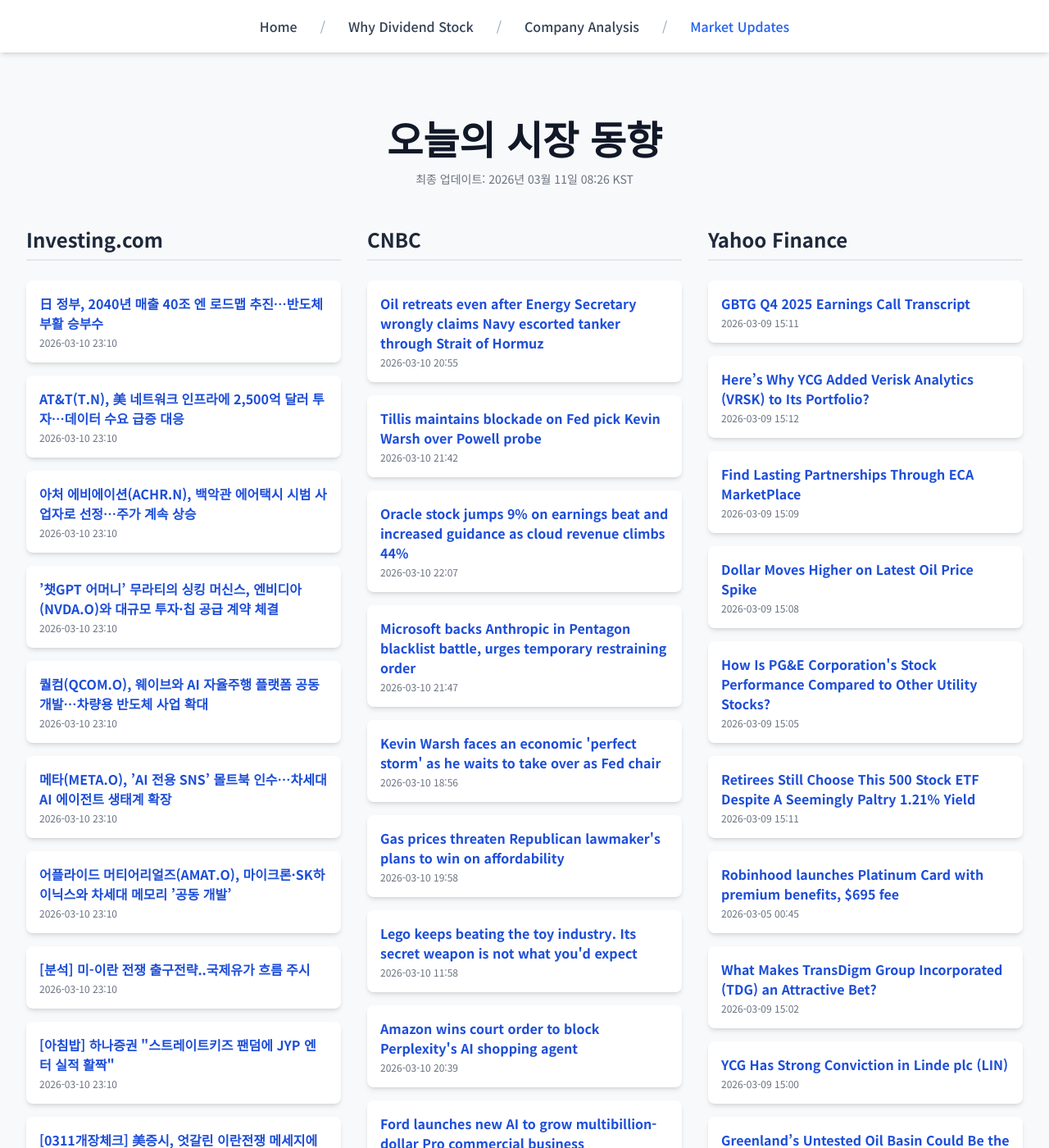
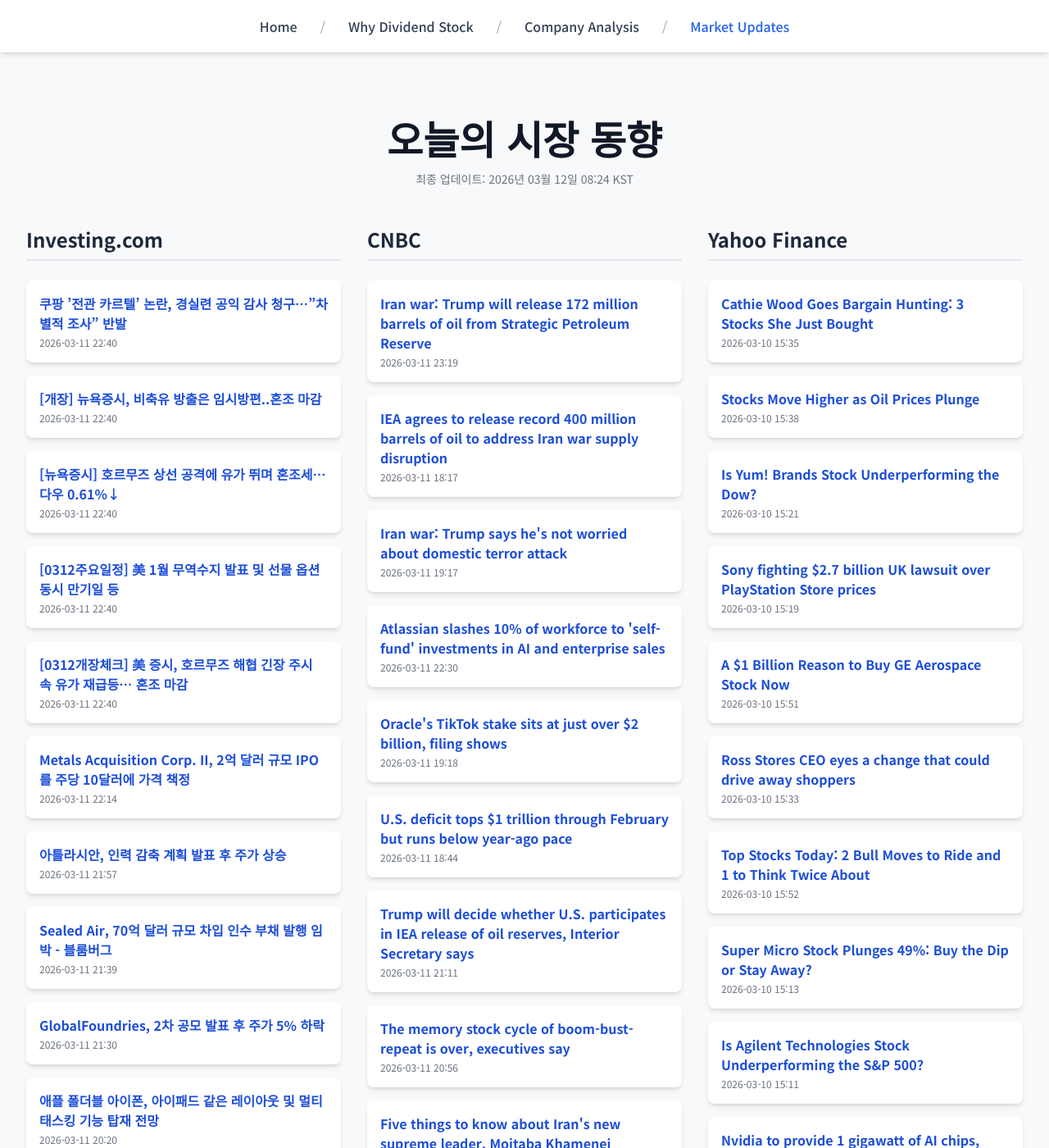
Before and after one commit to Kay-Hwang/my-company-analysis, a Jekyll site: the page built from market-updates.html, in a window 1280 px wide and 1400 px high. Shown: the whole window at 82% size. Built offline with Jekyll 4.4.1, drawn with Linux system fonts in a browser that asks for light colours; nearby versions of some CDN libraries; a script that is not in the unit is left out; some of the changed text lies outside the part shown.

Commit message:
Update daily data

```diff
--- a/_data/latest_data.json
+++ b/_data/latest_data.json
@@ -1,190 +1,190 @@
 {
-  "lastUpdated": "2026년 03월 11일 08:26 KST",
+  "lastUpdated": "2026년 03월 12일 08:24 KST",
   "news": {
     "investing": [
       {
-        "title": "日 정부, 2040년 매출 40조 엔 로드맵 추진…반도체 부활 승부수",
-        "link": "https://kr.investing.com/news/stock-market-news/article-1858654",
-        "pubDate": "2026-03-10 23:10:51",
-        "summary": "日 정부, 2040년 매출 40조 엔 로드맵 추진…반도체 부활 승부수"
+        "title": "쿠팡 ’전관 카르텔’ 논란, 경실련 공익 감사 청구…”차별적 조사” 반발",
+        "link": "https://kr.investing.com/news/stock-market-news/article-1860489",
+        "pubDate": "2026-03-11 22:40:55",
+        "summary": "쿠팡 ’전관 카르텔’ 논란, 경실련 공익 감사 청구…”차별적 조사” 반발"
       },
       {
-        "title": "AT&T(T.N), 美 네트워크 인프라에 2,500억 달러 투자…데이터 수요 급증 대응",
-        "link": "https://kr.investing.com/news/stock-market-news/article-1858653",
-        "pubDate": "2026-03-10 23:10:50",
-        "summary": "AT&T(T.N), 美 네트워크 인프라에 2,500억 달러 투자…데이터 수요 급증 대응"
+        "title": "[개장] 뉴욕증시, 비축유 방출은 임시방편..혼조 마감",
+        "link": "https://kr.investing.com/news/stock-market-news/article-1860488",
+        "pubDate": "2026-03-11 22:40:55",
+        "summary": "[개장] 뉴욕증시, 비축유 방출은 임시방편..혼조 마감"
       },
       {
-        "title": "아처 에비에이션(ACHR.N), 백악관 에어택시 시범 사업자로 선정…주가 계속 상승",
-        "link": "https://kr.investing.com/news/stock-market-news/article-1858652",
-        "pubDate": "2026-03-10 23:10:50",
-        "summary": "아처 에비에이션(ACHR.N), 백악관 에어택시 시범 사업자로 선정…주가 계속 상승"
+        "title": "[뉴욕증시] 호르무즈 상선 공격에 유가 뛰며 혼조세…다우 0.61%↓",
+        "link": "https://kr.investing.com/news/stock-market-news/article-1860487",
+        "pubDate": "2026-03-11 22:40:46",
+        "summary": "[뉴욕증시] 호르무즈 상선 공격에 유가 뛰며 혼조세…다우 0.61%↓"
       },
       {
-        "title": "’챗GPT 어머니’ 무라티의 싱킹 머신스, 엔비디아(NVDA.O)와 대규모 투자·칩 공급 계약 체결",
-        "link": "https://kr.investing.com/news/stock-market-news/article-1858651",
-        "pubDate": "2026-03-10 23:10:50",
-        "summary": "’챗GPT 어머니’ 무라티의 싱킹 머신스, 엔비디아(NVDA.O)와 대규모 투자·칩 공급 계약 체결"
+        "title": "[0312주요일정] 美 1월 무역수지 발표 및 선물 옵션 동시 만기일 등",
+        "link": "https://kr.investing.com/news/stock-market-news/article-1860486",
+        "pubDate": "2026-03-11 22:40:13",
+        "summary": "[0312주요일정] 美 1월 무역수지 발표 및 선물 옵션 동시 만기일 등"
       },
       {
-        "title": "퀄컴(QCOM.O), 웨이브와 AI 자율주행 플랫폼 공동 개발…차량용 반도체 사업 확대",
-        "link": "https://kr.investing.com/news/stock-market-news/article-1858650",
-        "pubDate": "2026-03-10 23:10:50",
-        "summary": "퀄컴(QCOM.O), 웨이브와 AI 자율주행 플랫폼 공동 개발…차량용 반도체 사업 확대"
+        "title": "[0312개장체크] 美 증시, 호르무즈 해협 긴장 주시 속 유가 재급등… 혼조 마감",
+        "link": "https://kr.investing.com/news/stock-market-news/article-1860485",
+        "pubDate": "2026-03-11 22:40:12",
+        "summary": "[0312개장체크] 美 증시, 호르무즈 해협 긴장 주시 속 유가 재급등… 혼조 마감"
       },
       {
-        "title": "메타(META.O), ’AI 전용 SNS’ 몰트북 인수…차세대 AI 에이전트 생태계 확장",
-        "link": "https://kr.investing.com/news/stock-market-news/article-1858649",
-        "pubDate": "2026-03-10 23:10:49",
-        "summary": "메타(META.O), ’AI 전용 SNS’ 몰트북 인수…차세대 AI 에이전트 생태계 확장"
+        "title": "Metals Acquisition Corp. II, 2억 달러 규모 IPO를 주당 10달러에 가격 책정",
+        "link": "https://kr.investing.com/news/stock-market-news/article-432SI-1860459",
+        "pubDate": "2026-03-11 22:14:04",
+        "summary": "Metals Acquisition Corp. II, 2억 달러 규모 IPO를 주당 10달러에 가격 책정"
       },
       {
-        "title": "어플라이드 머티어리얼즈(AMAT.O), 마이크론·SK하이닉스와 차세대 메모리 ’공동 개발’",
-        "link": "https://kr.investing.com/news/stock-market-news/article-1858648",
-        "pubDate": "2026-03-10 23:10:49",
-        "summary": "어플라이드 머티어리얼즈(AMAT.O), 마이크론·SK하이닉스와 차세대 메모리 ’공동 개발’"
+        "title": "아틀라시안, 인력 감축 계획 발표 후 주가 상승",
+        "link": "https://kr.investing.com/news/stock-market-news/article-93CH-1860438",
+        "pubDate": "2026-03-11 21:57:55",
+        "summary": "아틀라시안, 인력 감축 계획 발표 후 주가 상승"
       },
       {
-        "title": "[분석] 미-이란 전쟁 출구전략..국제유가 흐름 주시",
-        "link": "https://kr.investing.com/news/stock-market-news/article-1858647",
-        "pubDate": "2026-03-10 23:10:49",
-        "summary": "[분석] 미-이란 전쟁 출구전략..국제유가 흐름 주시"
+        "title": "Sealed Air, 70억 달러 규모 차입 인수 부채 발행 임박 - 블룸버그",
+        "link": "https://kr.investing.com/news/stock-market-news/article-93CH-1860418",
+        "pubDate": "2026-03-11 21:39:10",
+        "summary": "Sealed Air, 70억 달러 규모 차입 인수 부채 발행 임박 - 블룸버그"
       },
       {
-        "title": "[아침밥] 하나증권 \"스트레이트키즈 팬덤에 JYP 엔터 실적 활짝\"",
-        "link": "https://kr.investing.com/news/stock-market-news/article-1858646",
-        "pubDate": "2026-03-10 23:10:41",
-        "summary": "[아침밥] 하나증권 \"스트레이트키즈 팬덤에 JYP 엔터 실적 활짝\""
+        "title": "GlobalFoundries, 2차 공모 발표 후 주가 5% 하락",
+        "link": "https://kr.investing.com/news/stock-market-news/article-93CH-1860408",
+        "pubDate": "2026-03-11 21:30:07",
+        "summary": "GlobalFoundries, 2차 공모 발표 후 주가 5% 하락"
       },
       {
-        "title": "[0311개장체크] 美증시, 엇갈린 이란전쟁 메세지에 혼조세",
-        "link": "https://kr.investing.com/news/stock-market-news/article-1858645",
-        "pubDate": "2026-03-10 23:10:09",
-        "summary": "[0311개장체크] 美증시, 엇갈린 이란전쟁 메세지에 혼조세"
+        "title": "애플 폴더블 아이폰, 아이패드 같은 레이아웃 및 멀티태스킹 기능 탑재 전망",
+        "link": "https://kr.investing.com/news/stock-market-news/article-93CH-1860284",
+        "pubDate": "2026-03-11 20:20:04",
+        "summary": "애플 폴더블 아이폰, 아이패드 같은 레이아웃 및 멀티태스킹 기능 탑재 전망"
       }
     ],
     "cnbc": [
       {
-        "title": "Oil retreats even after Energy Secretary wrongly claims Navy escorted tanker through Strait of Hormuz",
-        "link": "https://www.cnbc.com/2026/03/10/crude-oil-prices-today-iran-war.html",
-        "pubDate": "Tue, 10 Mar 2026 20:55:44 GMT",
-        "summary": "The International Energy Agency will hold an extraordinary meeting on Tuesday to discuss a possible release of emergency stockpiles."
+        "title": "Iran war: Trump will release 172 million barrels of oil from Strategic Petroleum Reserve",
+        "link": "https://www.cnbc.com/2026/03/11/iran-war-trump-oil-strategic-petroleum-reserve.html",
+        "pubDate": "Wed, 11 Mar 2026 23:19:05 GMT",
+        "summary": "The U.S. currently has 415 million barrels of oil in its strategic reserve, about 58% of the authorized capacity of 714 million barrels."
       },
       {
-        "title": "Tillis maintains blockade on Fed pick Kevin Warsh over Powell probe",
-        "link": "https://www.cnbc.com/2026/03/10/fed-kevin-warsh-thom-tillis-trump.html",
-        "pubDate": "Tue, 10 Mar 2026 21:42:30 GMT",
-        "summary": "Sen. Thom Tillis met with Federal Reserve chairman nominee Kevin Warsh, who President Donald Trump wants to replace Chair Jerome Powell."
+        "title": "IEA agrees to release record 400 million barrels of oil to address Iran war supply disruption",
+        "link": "https://www.cnbc.com/2026/03/11/iea-oil-reserves-crude-prices-iran-g7-energy.html",
+        "pubDate": "Wed, 11 Mar 2026 18:17:19 GMT",
+        "summary": "The move comes as the Iran war continues to choke off traffic through the strategically vital Strait of Hormuz."
       },
       {
-        "title": "Oracle stock jumps 9% on earnings beat and increased guidance as cloud revenue climbs 44%",
-        "link": "https://www.cnbc.com/2026/03/10/oracle-orcl-q3-earnings-report-2026.html",
-        "pubDate": "Tue, 10 Mar 2026 22:07:11 GMT",
-        "summary": "Oracle boosted its revenue backlog total by $30 billion during the February quarter."
+        "title": "Iran war: Trump says he's not worried about domestic terror attack",
+        "link": "https://www.cnbc.com/2026/03/11/iran-war-trump-domestic-terror-attack.html",
+        "pubDate": "Wed, 11 Mar 2026 19:17:27 GMT",
+        "summary": "President Donald Trump said oil companies should send tankers through the Strait of Hormuz, which has remained effectively closed due to the war on Iran."
       },
       {
-        "title": "Microsoft backs Anthropic in Pentagon blacklist battle, urges temporary restraining order",
-        "link": "https://www.cnbc.com/2026/03/10/microsoft-says-court-should-temporarily-block-pentagon-ban-anthropic.html",
-        "pubDate": "Tue, 10 Mar 2026 21:47:16 GMT",
-        "summary": "Microsoft threw its support behind Anthropic and advocated for a temporary restraining order to the Pentagon's supply chain risk designation."
+        "title": "Atlassian slashes 10% of workforce to 'self-fund' investments in AI and enterprise sales",
+        "link": "https://www.cnbc.com/2026/03/11/atlassian-slashes-10percent-of-workforce-to-self-fund-investments-in-ai.html",
+        "pubDate": "Wed, 11 Mar 2026 22:30:50 GMT",
+        "summary": "Atlassian said it's cutting 10% of its workforce, or about 1,600 jobs, as it restructures to fund investments in artificial intelligence and enterprise sales."
       },
       {
-        "title": "Kevin Warsh faces an economic 'perfect storm' as he waits to take over as Fed chair",
-        "link": "https://www.cnbc.com/2026/03/10/kevin-warsh-faces-economic-perfect-storm-as-he-waits-to-take-over-as-fed-chair.html",
-        "pubDate": "Tue, 10 Mar 2026 18:56:36 GMT",
-        "summary": "Warsh faces a potential buzzsaw in the form of a Hobson's choice between fighting inflation and supporting the labor market."
+        "title": "Oracle's TikTok stake sits at just over $2 billion, filing shows",
+        "link": "https://www.cnbc.com/2026/03/11/oracle-tiktok-us-stake-outages.html",
+        "pubDate": "Wed, 11 Mar 2026 19:18:02 GMT",
+        "summary": "Oracle bought 15% of TikTok's U.S. operations in January after China's ByteDance was forced by U.S. law to divest."
       },
       {
-        "title": "Gas prices threaten Republican lawmaker's plans to win on affordability",
-        "link": "https://www.cnbc.com/2026/03/10/gas-prices-election-republians-affordability.html",
-        "pubDate": "Tue, 10 Mar 2026 19:58:55 GMT",
-        "summary": "House Republicans plan to keep control of that chamber on a message of low costs. But higher oil prices could complicate that message."
+        "title": "U.S. deficit tops $1 trillion through February but runs below year-ago pace",
+        "link": "https://www.cnbc.com/2026/03/11/us-deficit-tops-1-trillion-through-february-but-runs-below-year-ago-pace.html",
+        "pubDate": "Wed, 11 Mar 2026 18:44:39 GMT",
+        "summary": "For the fiscal year to date, the deficit totaled $1.004 trillion, about 12% lower than the comparable period in 2025."
       },
       {
-        "title": "Lego keeps beating the toy industry. Its secret weapon is not what you'd expect",
-        "link": "https://www.cnbc.com/2026/03/10/lego-2025-earnings-toy-industry.html",
-        "pubDate": "Tue, 10 Mar 2026 11:58:07 GMT",
-        "summary": "Lego on Tuesday reported a 12% jump in revenue for fiscal year 2025 and reported consumer sales that far outpace the broader toy industry."
+        "title": "Trump will decide whether U.S. participates in IEA release of oil reserves, Interior Secretary says",
+        "link": "https://www.cnbc.com/2026/03/11/trump-iran-war-iea-oil-reserve.html",
+        "pubDate": "Wed, 11 Mar 2026 21:11:45 GMT",
+        "summary": "The IEA is group of 32 advanced economies primarily in Europe, North America and northeast Asia. The U.S. is a member of the organization."
       },
       {
-        "title": "Amazon wins court order to block Perplexity's AI shopping agent",
-        "link": "https://www.cnbc.com/2026/03/10/amazon-wins-court-order-to-block-perplexitys-ai-shopping-agent.html",
-        "pubDate": "Tue, 10 Mar 2026 20:39:33 GMT",
-        "summary": "Amazon sued Perplexity in November, accusing the startup of concealing its AI shopping agents."
+        "title": "The memory stock cycle of boom-bust-repeat is over, executives say",
+        "link": "https://www.cnbc.com/2026/03/11/memory-stocks-ai-chips-demand.html",
+        "pubDate": "Wed, 11 Mar 2026 20:56:55 GMT",
+        "summary": "Shares of Micron have skyrocketed 370% over the past year, while Sandisk is up more than 1100%."
       },
       {
-        "title": "Ford launches new AI to grow multibillion-dollar Pro commercial business",
-        "link": "https://www.cnbc.com/2026/03/10/ford-pro-ai.html",
-        "pubDate": "Tue, 10 Mar 2026 21:30:01 GMT",
-        "summary": "Ford CEO Jim Farley last month said diversifying Pro's revenue — specifically in software — is a crucial growth area for the company."
+        "title": "Five things to know about Iran's new supreme leader, Mojtaba Khamenei",
+        "link": "https://www.cnbc.com/2026/03/11/five-things-to-know-about-irans-new-supreme-leader-mojtaba-khamenei.html",
+        "pubDate": "Wed, 11 Mar 2026 14:10:31 GMT",
+        "summary": "\"The Iranians are showing defiance by choosing the son of Khamenei,\" a former diplomat told CNBC."
       },
       {
-        "title": "Russia told Trump it has not shared intelligence with Iran during war, Witkoff says",
-        "link": "https://www.cnbc.com/2026/03/10/iran-war-trump-russia-intelligence-witkoff.html",
-        "pubDate": "Tue, 10 Mar 2026 17:09:31 GMT",
-        "summary": "U.S. officials have said Russia has given Iran information that could help its forces strike U.S. military assets in the Middle East, MS Now has reported."
+        "title": "Iran sends millions of oil barrels to China through Strait of Hormuz even as war chokes the waterway",
+        "link": "https://www.cnbc.com/2026/03/11/iran-ships-oil-china-strait-hormuz-closure-.html",
+        "pubDate": "Wed, 11 Mar 2026 14:18:51 GMT",
+        "summary": "Iran has continued to ship crude oil via the Strait of Hormuz to China even as the war between U.S.-Israel and Iran has disrupted broader energy supplies via the waterway."
       }
     ],
     "yahoo": [
       {
-        "title": "GBTG Q4 2025 Earnings Call Transcript",
-        "link": "https://finance.yahoo.com/news/gbtg-q4-2025-earnings-call-151131441.html",
-        "pubDate": "2026-03-09T15:11:31Z",
-        "summary": "GBTG Q4 2025 Earnings Call Transcript"
+        "title": "Cathie Wood Goes Bargain Hunting: 3 Stocks She Just Bought",
+        "link": "https://finance.yahoo.com/news/cathie-wood-goes-bargain-hunting-153500704.html",
+        "pubDate": "2026-03-10T15:35:00Z",
+        "summary": "Cathie Wood Goes Bargain Hunting: 3 Stocks She Just Bought"
       },
       {
-        "title": "Here’s Why YCG Added Verisk Analytics (VRSK) to Its Portfolio?",
-        "link": "https://finance.yahoo.com/news/why-ycg-added-verisk-analytics-151217941.html",
-        "pubDate": "2026-03-09T15:12:17Z",
-        "summary": "Here’s Why YCG Added Verisk Analytics (VRSK) to Its Portfolio?"
+        "title": "Stocks Move Higher as Oil Prices Plunge",
+        "link": "https://finance.yahoo.com/news/stocks-move-higher-oil-prices-153823437.html",
+        "pubDate": "2026-03-10T15:38:23Z",
+        "summary": "Stocks Move Higher as Oil Prices Plunge"
       },
       {
-        "title": "Find Lasting Partnerships Through ECA MarketPlace",
-        "link": "https://finance.yahoo.com/news/lasting-partnerships-eca-marketplace-150941147.html",
-        "pubDate": "2026-03-09T15:09:41Z",
-        "summary": "Find Lasting Partnerships Through ECA MarketPlace"
+        "title": "Is Yum! Brands Stock Underperforming the Dow?",
+        "link": "https://finance.yahoo.com/news/yum-brands-stock-underperforming-dow-152102698.html",
+        "pubDate": "2026-03-10T15:21:02Z",
+        "summary": "Is Yum! Brands Stock Underperforming the Dow?"
       },
       {
-        "title": "Dollar Moves Higher on Latest Oil Price Spike",
-        "link": "https://finance.yahoo.com/news/dollar-moves-higher-latest-oil-150817883.html",
-        "pubDate": "2026-03-09T15:08:17Z",
-        "summary": "Dollar Moves Higher on Latest Oil Price Spike"
+        "title": "Sony fighting $2.7 billion UK lawsuit over PlayStation Store prices",
+        "link": "https://finance.yahoo.com/news/sony-fighting-2-7-billion-151444658.html",
+        "pubDate": "2026-03-10T15:19:03Z",
+        "summary": "Sony fighting $2.7 billion UK lawsuit over PlayStation Store prices"
       },
       {
-        "title": "How Is PG&E Corporation's Stock Performance Compared to Other Utility Stocks?",
-        "link": "https://finance.yahoo.com/news/pg-e-corporations-stock-performance-150531215.html",
-        "pubDate": "2026-03-09T15:05:31Z",
-        "summary": "How Is PG&E Corporation's Stock Performance Compared to Other Utility Stocks?"
+        "title": "A $1 Billion Reason to Buy GE Aerospace Stock Now",
+        "link": "https://finance.yahoo.com/news/1-billion-reason-buy-ge-155100607.html",
+        "pubDate": "2026-03-10T15:51:00Z",
+        "summary": "A $1 Billion Reason to Buy GE Aerospace Stock Now"
       },
       {
-        "title": "Retirees Still Choose This 500 Stock ETF Despite A Seemingly Paltry 1.21% Yield",
-        "link": "https://finance.yahoo.com/news/retirees-still-choose-500-stock-151138564.html",
-        "pubDate": "2026-03-09T15:11:38Z",
-        "summary": "Retirees Still Choose This 500 Stock ETF Despite A Seemingly Paltry 1.21% Yield"
+        "title": "Ross Stores CEO eyes a change that could drive away shoppers",
+        "link": "https://finance.yahoo.com/news/ross-stores-ceo-eyes-change-153300757.html",
+        "pubDate": "2026-03-10T15:33:00Z",
+        "summary": "Ross Stores CEO eyes a change that could drive away shoppers"
       },
       {
-        "title": "Robinhood launches Platinum Card with premium benefits, $695 fee",
-        "link": "https://finance.yahoo.com/personal-finance/credit-cards/article/robinhood-platinum-card-launch-004511514.html",
-        "pubDate": "2026-03-05T00:45:11Z",
-        "summary": "Robinhood launches Platinum Card with premium benefits, $695 fee"
+        "title": "Top Stocks Today: 2 Bull Moves to Ride and 1 to Think Twice About",
+        "link": "https://finance.yahoo.com/news/top-stocks-today-2-bull-155221666.html",
+        "pubDate": "2026-03-10T15:52:21Z",
+        "summary": "Top Stocks Today: 2 Bull Moves to Ride and 1 to Think Twice About"
       },
       {
-        "title": "What Makes TransDigm Group Incorporated (TDG) an Attractive Bet?",
-        "link": "https://finance.yahoo.com/news/makes-transdigm-group-incorporated-tdg-150218912.html",
-        "pubDate": "2026-03-09T15:02:18Z",
-        "summary": "What Makes TransDigm Group Incorporated (TDG) an Attractive Bet?"
+        "title": "Super Micro Stock Plunges 49%: Buy the Dip or Stay Away?",
+        "link": "https://finance.yahoo.com/news/super-micro-stock-plunges-49-151341364.html",
+        "pubDate": "2026-03-10T15:13:41Z",
+        "summary": "Super Micro Stock Plunges 49%: Buy the Dip or Stay Away?"
       },
       {
-        "title": "YCG Has Strong Conviction in Linde plc (LIN)",
-        "link": "https://finance.yahoo.com/news/ycg-strong-conviction-linde-plc-150046070.html",
-        "pubDate": "2026-03-09T15:00:46Z",
-        "summary": "YCG Has Strong Conviction in Linde plc (LIN)"
+        "title": "Is Agilent Technologies Stock Underperforming the S&P 500?",
+        "link": "https://finance.yahoo.com/news/agilent-technologies-stock-underperforming-p-151133261.html",
+        "pubDate": "2026-03-10T15:11:33Z",
+        "summary": "Is Agilent Technologies Stock Underperforming the S&P 500?"
       },
       {
-        "title": "Greenland’s Untested Oil Basin Could Be the Next Big Discovery",
-        "link": "https://finance.yahoo.com/news/greenland-untested-oil-basin-could-150000154.html",
-        "pubDate": "2026-03-09T15:00:00Z",
-        "summary": "Greenland’s Untested Oil Basin Could Be the Next Big Discovery"
+        "title": "Nvidia to provide 1 gigawatt of AI chips, make 'significant investment' in OpenAI rival Thinking Machines Labs",
+        "link": "https://finance.yahoo.com/news/nvidia-to-provide-1-gigawatt-of-ai-chips-make-significant-investment-in-openai-rival-thinking-machines-labs-155432367.html",
+        "pubDate": "2026-03-10T15:54:32Z",
+        "summary": "Nvidia to provide 1 gigawatt of AI chips, make 'significant investment' in OpenAI rival Thinking Machines Labs"
       }
     ]
   }
```
